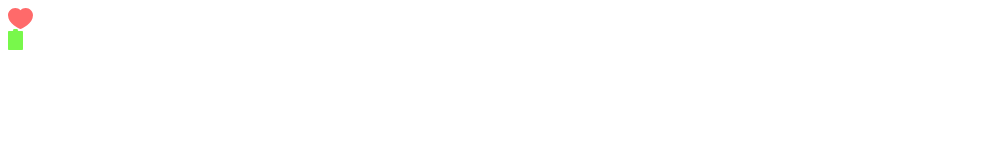
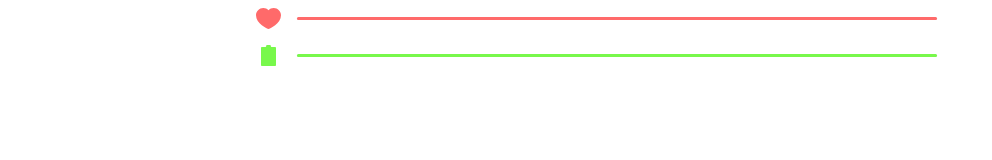
Before and after one commit to keogami/tamagotchi, a plain HTML site: page index.html in a window 1280 px wide. Shown: the whole page, without its empty margins (0-992 px from the left). Drawn offline with Linux system fonts and the light colour scheme.

Commit message:
designed the bars

```diff
--- /dev/null
+++ b/css/main.css
@@ -0,0 +1,46 @@
+body {
+	display: flex;
+	flex-direction: column;
+	place-items: center;
+}
+
+body > div {
+  width: 60vw;
+}
+
+.shell {
+  width: 50vw;
+  height: 3px;
+  background: #D9D9D9;
+  border-radius: 4px;
+}
+
+.bar {
+	height: 3px;
+	border-radius: 4px;
+}
+
+#battery .bar {
+	background: #78F84B;
+}
+
+#love .bar {
+  background: #FF6A6A;
+}
+
+#battery > img {
+  margin: 0 5px;
+}
+
+
+.bar-cover {
+  display: flex;
+  gap: 1em;
+  place-items: center;
+}
+
+#bars {
+  display: flex;
+  flex-direction: column;
+  gap: 1em;
+}
--- a/index.html
+++ b/index.html
@@ -2,6 +2,7 @@
   <head>
     <title>Minimalist Tamagotchi</title>
     <script defer type="module" src="./dist/tamagotchi.js"></script>
+    <link rel="stylesheet" href="./css/main.css">
   </head>
   <body>
     <div id="bars">
```
